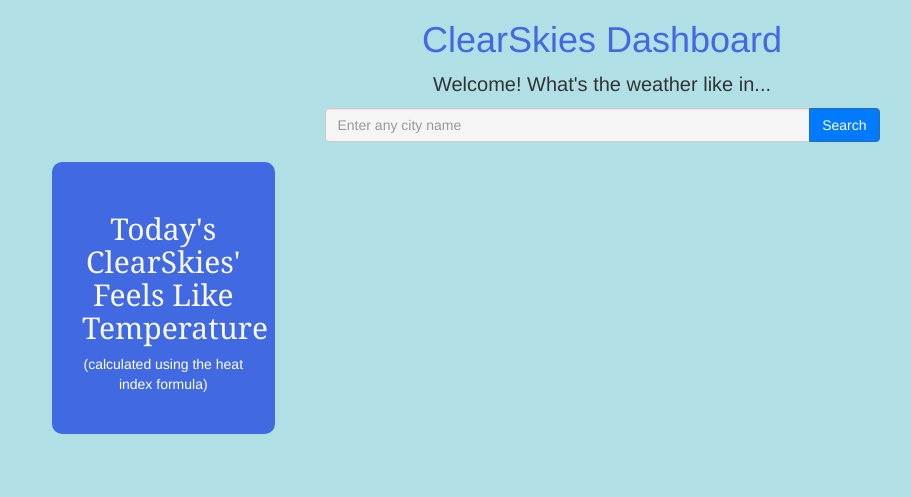
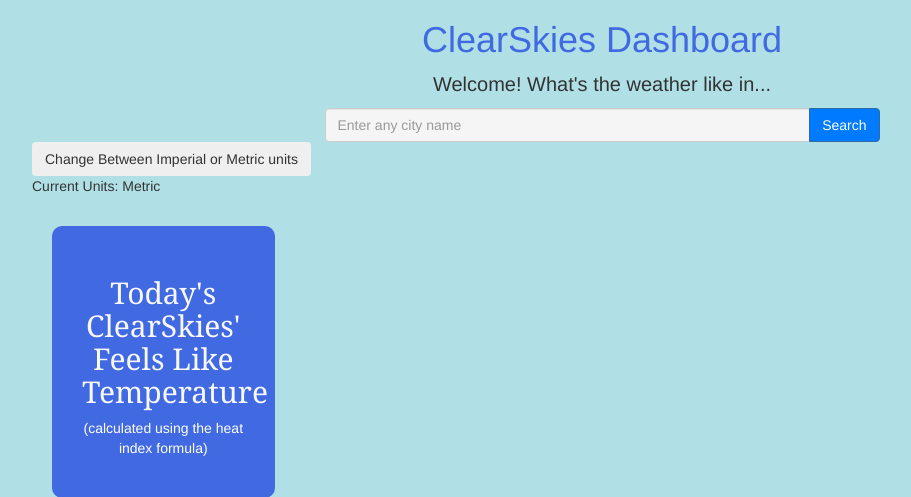
Before and after one commit to kunsergio117/ClearSkies_Weather_App, a Django app: page /main/ in a window 1280 px wide. Shown: the top 497 px of the page, without its empty margins (38-949 px from the left). Run offline with Django 5.2, Linux system fonts and the light colour scheme; some libraries are stand-ins or nearby versions.

Commit message:
unit change button works now

```diff
--- /dev/null
+++ b/clearskies/main/static/js/main.js
@@ -0,0 +1,36 @@
+function CelsiusToFahrenheit(celsius) {
+    return celsius * 1.8 + 32;
+}
+
+function FahrenheitToCelsius(fahrenheit) {
+    return (fahrenheit - 32) / 1.8;
+}
+
+function toggleUnits() {
+    const currentUnits = document.getElementById('currentUnits');
+    const feelsLikeElement = document.querySelector('.feels-like h2');
+
+    if (!currentUnits || !feelsLikeElement) {
+        console.error('Error: Elements not found or null values detected.');
+        return;
+    }
+
+    currentUnits.innerText = currentUnits.innerText.includes('Metric') ? 'Current Units: Imperial' : 'Current Units: Metric';
+    localStorage.setItem('selectedUnits', currentUnits.innerText.includes('Metric') ? 'metric' : 'imperial');
+
+    const feelsValue = parseInt(feelsLikeElement.textContent); // Parse the feels like value
+
+    if (!isNaN(feelsValue)) {
+        if (currentUnits.innerText === 'Current Units: Metric') {
+            // Switch to Imperial Units
+            const fahrenheit = CelsiusToFahrenheit(feelsValue);
+            feelsLikeElement.textContent = Math.round(fahrenheit) + " °F";
+        } else {
+            // Switch back to Metric Units
+            const celsius = FahrenheitToCelsius(feelsValue);
+            feelsLikeElement.textContent = Math.round(celsius) + " °C";
+        }
+    } else {
+        console.error('Error: Invalid temperature value detected.');
+    }
+}
--- a/clearskies/main/templates/main/index.html
+++ b/clearskies/main/templates/main/index.html
@@ -11,6 +11,7 @@
     <link rel="stylesheet" href="{% static 'main/styles.css' %}">
     <!-- Chart.js -->
     <script src="https://cdn.jsdelivr.net/npm/chart.js"></script>
+    <script src="{% static 'js/main.js' %}"></script>
 </head>
 <body>
     <div class="container">
@@ -29,6 +30,8 @@
                 </form>
             </div>
         </div>
+        <button id="toggleUnitsBtn" class="btn btn-secondary" onclick="toggleUnits()">Change Between Imperial or Metric units</button>
+        <p id="currentUnits">Current Units: Metric</p>
 
         <div class="row">
             <div class="col-md-3">
--- a/clearskies/main/views.py
+++ b/clearskies/main/views.py
@@ -7,66 +7,78 @@ from pychartjs import ChartType, Color
 
 API_KEY = '638f32faed524313d58727ce950d0e20'
 
+# Functions to convert temperature units
+def convert_to_imperial(celsius):
+    return (celsius * 9/5) + 32
+
+def convert_to_metric(fahrenheit):
+    return (fahrenheit - 32) * (5/9)
+
 def index(request):
     if request.method == 'POST':
+        unit = request.POST.get('unit', 'metric')  # Get the selected unit option, defaulting to metric
         city = request.POST['city']
-        # Get current weather data
+
         current_url = f'http://api.openweathermap.org/data/2.5/weather?q={city}&appid={API_KEY}'
         current_url = urllib.parse.quote(current_url, safe=':/?&=')
         current_source = urllib.request.urlopen(current_url).read()
         current_data = json.loads(current_source)
 
-        # Process current weather data
         temperature = float(current_data['main']['temp']) - 273.15  # Convert temperature to Celsius
         humidity = float(current_data['main']['humidity']) / 100.0  # Convert humidity to decimal
         wind_speed = float(current_data.get('wind', {}).get('speed', 0)) * 3.6  # Convert wind speed to km/h
         feels_like = calculate_feels_like(temperature, humidity, wind_speed)
 
-        # Get forecast data for the next 5 days
+        # Temperature unit conversion based on user selection
+        if unit == 'imperial':
+            temperature = convert_to_imperial(temperature)
+            feels_like = convert_to_imperial(feels_like)
+            temp_unit = '°F'
+        else:
+            temp_unit = '°C'
+
         forecast_url = f'http://api.openweathermap.org/data/2.5/forecast?q={city}&appid={API_KEY}'
         forecast_url = urllib.parse.quote(forecast_url, safe=':/?&=')
         forecast_source = urllib.request.urlopen(forecast_url).read()
         forecast_data = json.loads(forecast_source)
 
-        # Process forecast data
-        date_labels = []  # List to store date labels for x-axis
-        temperature_values = []  # List to store temperature values for y-axis
-        humidity_values = []  # List to store humidity values for y-axis
+        date_labels = []
+        temperature_values = []
+        humidity_values = []
         for item in range(10):
-            # Extract date, temperature, and humidity from forecast data
-            date_labels.append(forecast_data['list'][item]['dt_txt'])  # Assuming 'dt_txt' contains date information
-            temperature_values.append(float(forecast_data['list'][item]['main']['temp'] - 273.15))  # Convert temperature to Celsius
-            humidity_values.append(float(forecast_data['list'][item]['main']['humidity'] / 100.0))  # Convert humidity to decimal
+            date_labels.append(forecast_data['list'][item]['dt_txt'])
+            temp_val = float(forecast_data['list'][item]['main']['temp']) - 273.15
+            if unit == 'imperial':
+                temp_val = convert_to_imperial(temp_val)
+            temperature_values.append(temp_val)
+            humidity_values.append(float(forecast_data['list'][item]['main']['humidity']) / 100.0)
 
-        # Create JSON data for temperature chart
         temperature_chart_data = {
-            "labels": date_labels,
-            "datasets": [{
-                'label': 'Temperature (°C)',
+            'labels': date_labels,
+            'datasets': [{
+                'label': f'Temperature ({temp_unit})',
                 'data': temperature_values,
                 'borderColor': Color.Red
             }]
         }
-        temperature_chart_json = json.dumps(temperature_chart_data)
 
-        # Create JSON data for humidity chart
         humidity_chart_data = {
-            "labels": date_labels,
-            "datasets": [{
+            'labels': date_labels,
+            'datasets': [{
                 'label': 'Humidity (%)',
                 'data': humidity_values,
                 'borderColor': Color.Blue
             }]
         }
+
+        temperature_chart_json = json.dumps(temperature_chart_data)
         humidity_chart_json = json.dumps(humidity_chart_data)
 
         data = {
-            "temperature_chart_json": temperature_chart_json,
-            "humidity_chart_json": humidity_chart_json,
-            "feels_like": str(feels_like) + '°C'
+            'temperature_chart_json': temperature_chart_json,
+            'humidity_chart_json': humidity_chart_json,
+            'feels_like': f'{feels_like:.2f}{temp_unit}'
         }
-        # Debugging step: Print the data before passing it to the template
-        print(data)
     else:
         data = {}
-    return render(request, "main/index.html", data)
+    return render(request, 'main/index.html', data)
```
Also changed, not shown: README.md, 2 other files.
